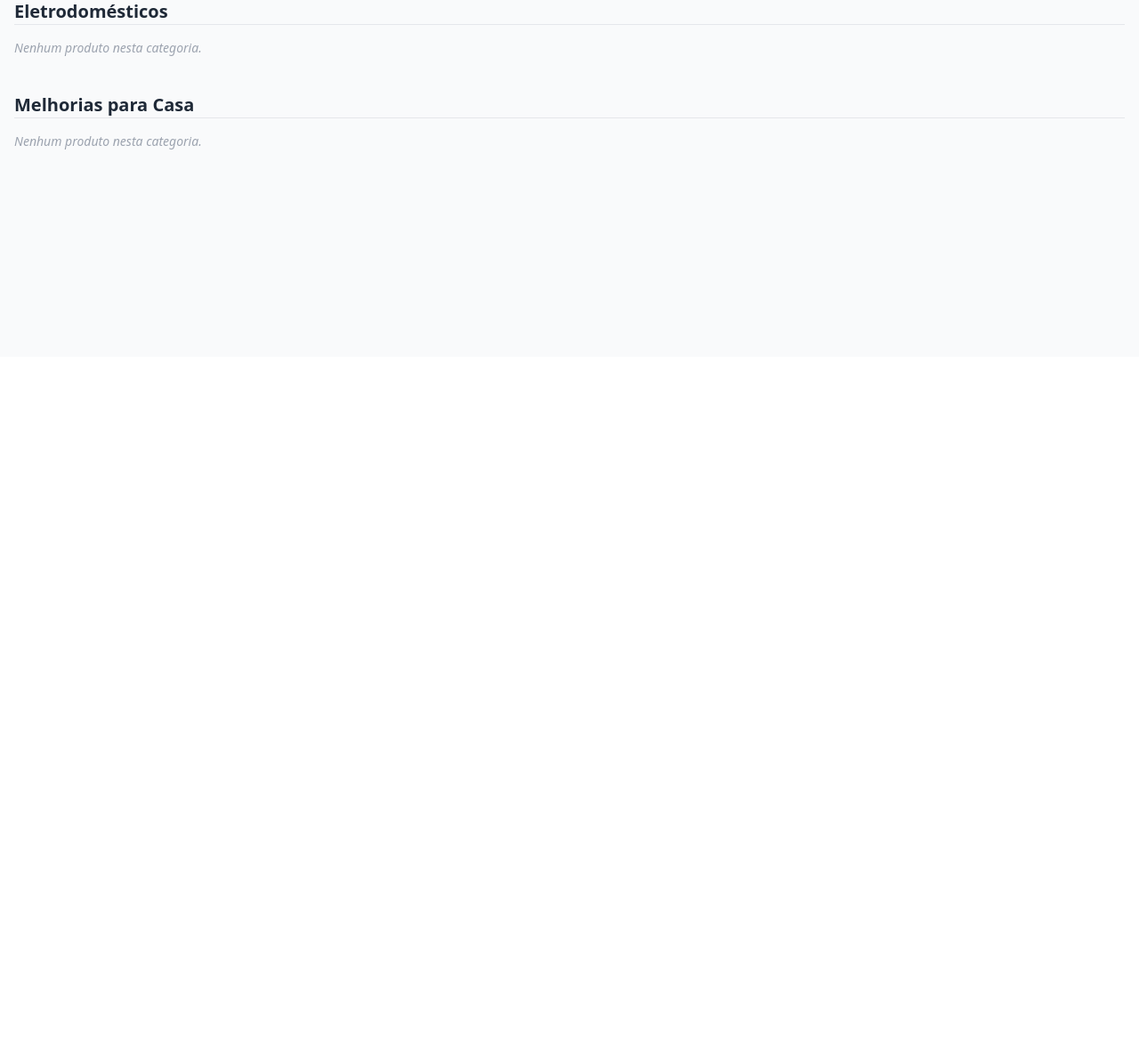
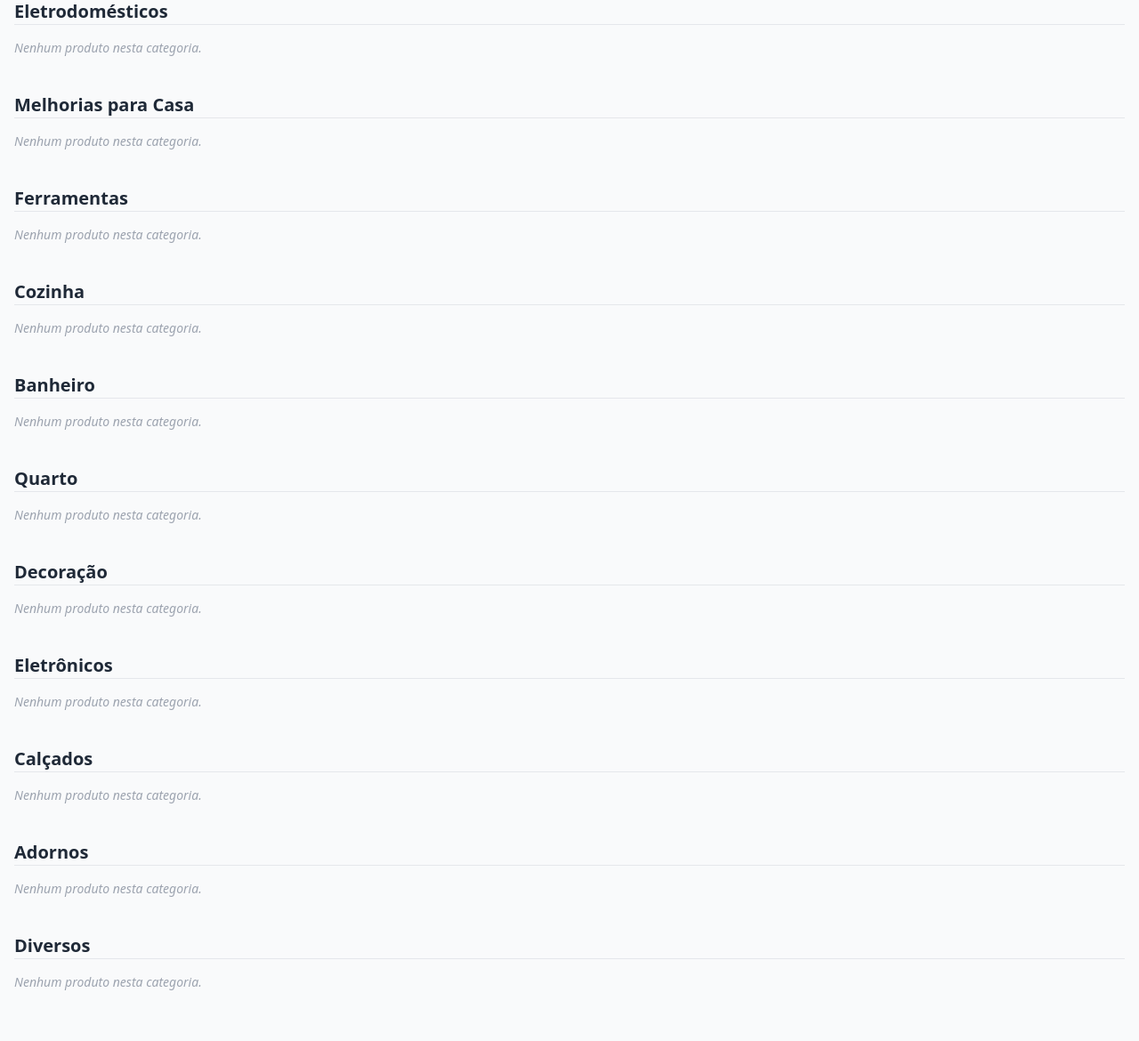
Before and after one commit to mkmayk11/story, a Flask app: page /produtos in a window 1280 px wide. Shown: the part 399-1569 px from the top of the page at 89% size. Before the commit the page ends 567 px from the top, so only its background shows below. Run offline with Flask 3, Linux system fonts and the light colour scheme; some libraries are stand-ins or nearby versions.

Commit message:
Expand product categories in produtos.html
Added more product categories to the template.

```diff
--- a/templates/produtos.html
+++ b/templates/produtos.html
@@ -2,7 +2,7 @@
 {% block content %}
 <h2 class="text-3xl font-light mb-8">Categorias</h2>
 
-{% for cat in ['Roupas Femininas', 'Roupas Masculinas', 'Eletrodomésticos', 'Melhorias para Casa'] %}
+{% for cat in ['Roupas Femininas', 'Roupas Masculinas', 'Eletrodomésticos', 'Melhorias para Casa', 'Ferramentas', 'Cozinha', 'Banheiro', 'Quarto', 'Decoração', 'Eletrônicos', 'Calçados', 'Adornos', 'Diversos'] %}
 <section class="mb-10">
     <h3 class="text-xl font-bold border-b mb-4">{{ cat }}</h3>
     <div class="grid grid-cols-2 md:grid-cols-4 gap-4">
```
